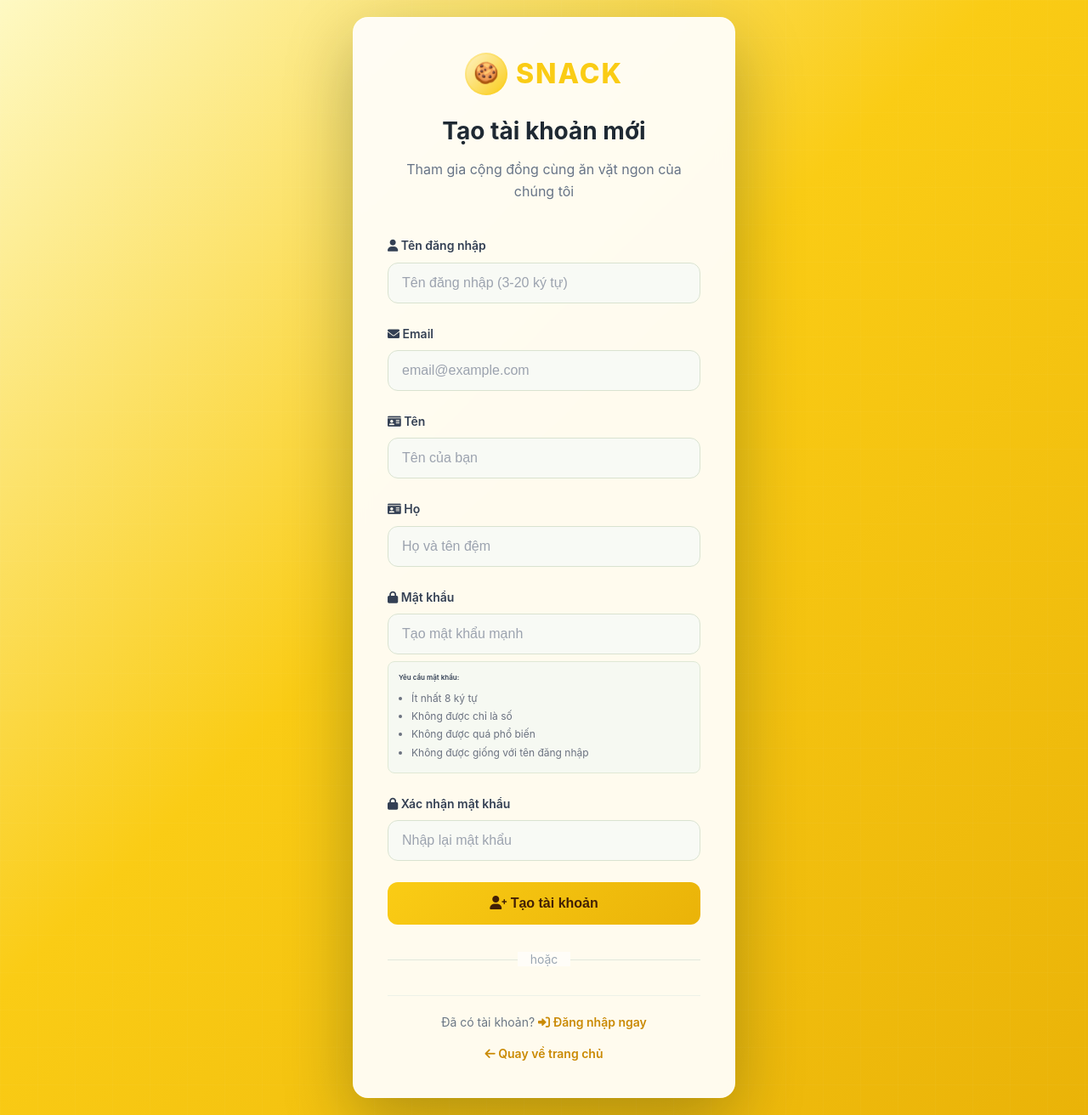
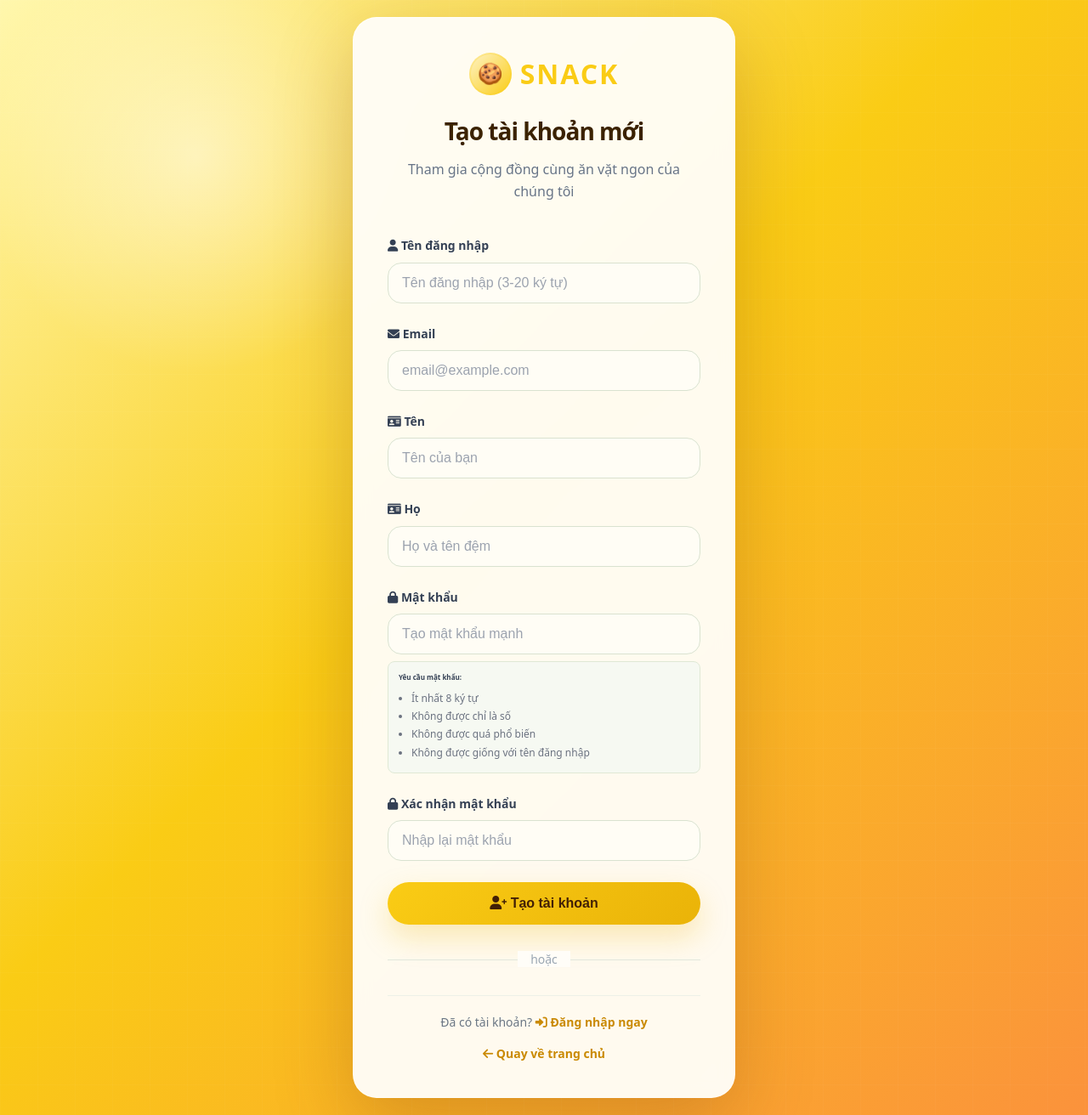
Before and after one commit to hoanganhtruc1501/webdoanvat, a Django app: template snackstore/templates/user/register.html in a window 1280 px wide. Shown: the whole page at 85% size. Run offline with Django 5.2, Linux system fonts and the light colour scheme; the template is opened without the code that fills it, so the values that code supplies are empty.

Commit message:
Update auth.css

```diff
--- a/snackstore/static/css/auth.css
+++ b/snackstore/static/css/auth.css
@@ -398,3 +398,60 @@ body {
     transform: translateY(0);
   }
 }
+
+/* UI polish: yellow-orange Snackstore theme */
+body {
+  background:
+    radial-gradient(circle at 18% 14%, rgba(255, 255, 255, 0.5), transparent 16rem),
+    linear-gradient(135deg, #fff7ad 0%, #facc15 45%, #fb923c 100%) !important;
+  font-family: "Noto Sans", Arial, sans-serif !important;
+}
+
+.auth-card {
+  border-radius: 28px !important;
+  box-shadow: 0 30px 90px rgba(120, 53, 15, 0.26) !important;
+}
+
+.auth-title {
+  color: #3b2200 !important;
+  font-weight: 900 !important;
+  letter-spacing: -0.035em;
+}
+
+.auth-logo-icon {
+  background: linear-gradient(135deg, #facc15, #fb923c) !important;
+  box-shadow: 0 14px 32px rgba(234, 179, 8, 0.25) !important;
+}
+
+.auth-logo-text,
+.register-logo-text {
+  color: #f97316 !important;
+  font-weight: 900 !important;
+}
+
+.form-control {
+  border-radius: 16px !important;
+  background: #fffdf5 !important;
+}
+
+.form-control:focus {
+  border-color: #facc15 !important;
+  box-shadow: 0 0 0 4px rgba(250, 204, 21, 0.2) !important;
+}
+
+.btn-auth {
+  border-radius: 999px !important;
+  color: #422006 !important;
+  background: linear-gradient(135deg, #facc15, #fb923c) !important;
+  font-weight: 900 !important;
+  box-shadow: 0 15px 34px rgba(234, 179, 8, 0.26) !important;
+}
+
+.btn-auth:hover {
+  background: linear-gradient(135deg, #fde047, #f97316) !important;
+  box-shadow: 0 18px 42px rgba(234, 179, 8, 0.34) !important;
+}
+
+.auth-link {
+  color: #ea580c !important;
+}
```
